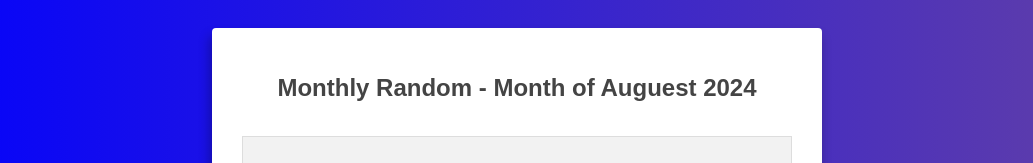
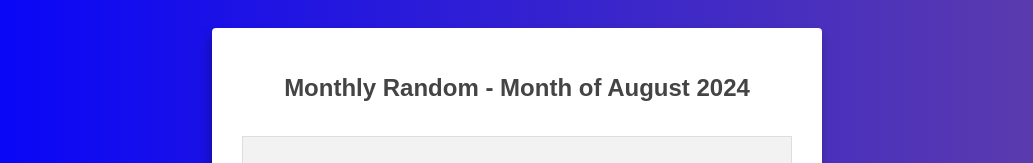
Before and after one commit to Koriumm/Website, a plain HTML site: page monthly/august2024.html in a window 1280 px wide. Shown: the top 163 px of the page, without its empty margins (123-1156 px from the left). Drawn offline with Linux system fonts and the light colour scheme; a web font is replaced by a local one.

Commit message:
Typo fix

```diff
--- a/monthly/august2024.html
+++ b/monthly/august2024.html
@@ -4,7 +4,7 @@
 <head>
 	<meta charset="utf-8">
 	<meta name="viewport" content="width=device-width">
-	<title>July 2024</title>
+	<title>August 2024</title>
 	<link rel="icon" type="image/png" sizes="300x250" href="pfp.png">
 	<link href="https://fonts.googleapis.com/css?family=Aldrich&display=swap" rel="stylesheet">
 	<link href="style.css" rel="stylesheet" type="text/css" />
@@ -13,7 +13,7 @@
 <body>
 	<div class="page">
 		<div class="container">
-			<h1>Monthly Random - Month of Auguest 2024</h1>
+			<h1>Monthly Random - Month of August 2024</h1>
             <br>
             <table>
                 <tr>
```
